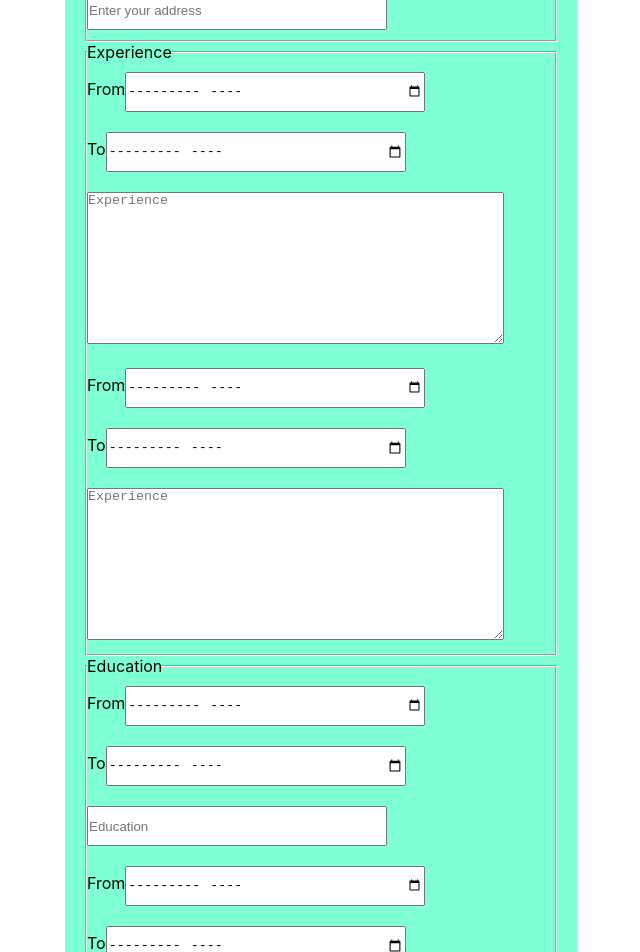
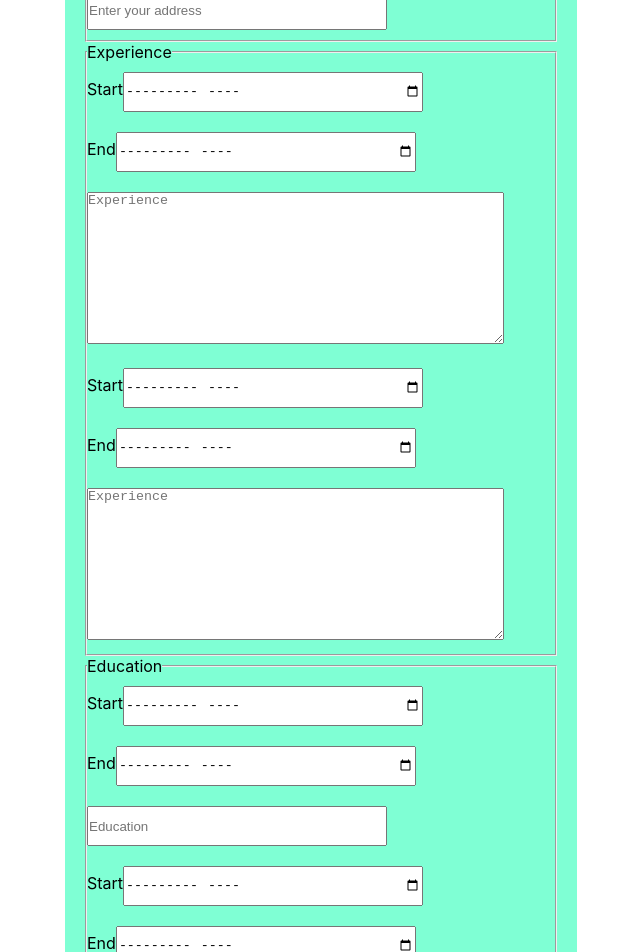
Before and after one commit to eashong2021/CVBuilder, a React (Create React App) app: page / in a window 1280 px wide. Shown: the part 420-1372 px from the top of the page, without its empty margins (319-959 px from the left). Built offline with nearby package versions, Linux system fonts and the light colour scheme.

Commit message:
update form

```diff
--- a/src/components/Cv/Cv.css
+++ b/src/components/Cv/Cv.css
@@ -42,7 +42,7 @@
 }
 
 .profiledetail-right{
-    margin-left: 10px;
+    margin-left: 50px;
 }
 
 
@@ -59,3 +59,7 @@
 .profile{
     display: flex;
 }
+
+.job-info{
+    margin-top: 50px;
+}
--- a/src/components/Cv/Cv.js
+++ b/src/components/Cv/Cv.js
@@ -23,7 +23,7 @@ const Cv = ({ personDetails }) => {
                 <img className="profile-img" src={personDetails[selector].image} alt=""></img>
               </div>
               <div className="profiledetail-right">
-                <div >
+                <div>
                   <div>
                     <h3 className="heading-left">{personDetails[selector].name}</h3>
                     <h4 className="job-title">Current job role</h4>
@@ -43,14 +43,18 @@ const Cv = ({ personDetails }) => {
             <div>
               <section className="experience">
                 <h2 className="heading-left">Experience</h2>
+                <h4>{personDetails[selector].expStartDate}</h4>
                 <p>{personDetails[selector].experience}</p>
+                <h4>{personDetails[selector].exp1StartDate}</h4>
                 <p>{personDetails[selector].experience1}</p>
               </section>
             </div>
             <div>
               <section className="education">
                 <h2 className="heading-left">Education</h2>
+                <h4>{personDetails[selector].eduStartDate}</h4>
                 <p>{personDetails[selector].education}</p>
+                <h4>{personDetails[selector].edu1StartDate}</h4>
                 <p>{personDetails[selector].education1}</p>
               </section>
             </div>
--- a/src/components/Form/Form.js
+++ b/src/components/Form/Form.js
@@ -2,8 +2,6 @@ import React from "react";
 import './form.css';
 
 const Form = ({
-handleImageUpload,
-image,
 handleSubmit,
 name,
 handleNameChange,
@@ -15,13 +13,33 @@ linkedInLink,
 handleLinkedInChange,
 address,
 handleAddressChange,
+
+handleExpStartChange,
+handleExpEndChange,
+expStartDate,
+expEndDate,
 experience,
 handleExperienceChange,
+
 experience1,
+handleExp1StartChange,
+handleExp1EndChange,
+exp1StartDate,
+exp1EndDate,
 handleExperience1Change,
+
+handleEduStartChange,
+handleEduEndChange,
 education,
+eduStartDate,
+eduEndDate,
 handleEducationChange,
+
 education1,
+handleEdu1StartChange,
+handleEdu1EndChange,
+edu1StartDate,
+edu1EndDate,
 handleEducation1Change
 }) => {
 
@@ -75,8 +93,8 @@ return(
 
         <fieldset>
             <legend>Experience</legend>
-            <label>From<input type='month'></input></label><br/>
-            <label>To<input type='month'></input></label><br/>
+            <label>Start<input type='month' value={expStartDate} onChange={handleExpStartChange}></input></label><br/>
+            <label>End<input type='month'value={expEndDate} onChange={handleExpEndChange}></input></label><br/>
             <textarea
                 placeholder="Experience"
                 onChange={handleExperienceChange}
@@ -84,8 +102,8 @@ return(
                 rows={10}
                 cols={50}
             ></textarea><br/>
-            <label>From<input type='month'></input></label><br/>
-            <label>To<input type='month'></input></label><br/>
+            <label>Start<input type='month' value={exp1StartDate} onChange={handleExp1StartChange}></input></label><br/>
+            <label>End<input type='month' value={exp1EndDate} onChange={handleExp1EndChange}></input></label><br/>
             <textarea
                 placeholder="Experience"
                 onChange={handleExperience1Change}
@@ -97,15 +115,15 @@ return(
 
         <fieldset>
             <legend>Education</legend>
-            <label>From<input type='month'></input></label><br/>
-            <label>To<input type='month'></input></label>
+            <label>Start<input type='month' value={eduStartDate} onChange={handleEduStartChange}></input></label><br/>
+            <label>End<input type='month' value={eduEndDate} onChange={handleEduEndChange}></input></label>
             <input
             placeholder="Education"
             onChange={handleEducationChange}
             value={education}
             ></input><br/>
-            <label>From<input type='month'></input></label><br/>
-            <label>To<input type='month'></input></label>
+            <label>Start<input type='month' value={edu1StartDate} onChange={handleEdu1StartChange}></input></label><br/>
+            <label>End<input type='month' value={edu1EndDate} onChange={handleEdu1EndChange}></input></label>
             <input
             placeholder="Education"
             onChange={handleEducation1Change}
--- a/src/containers/FormPage.js
+++ b/src/containers/FormPage.js
@@ -11,8 +11,16 @@ export const FormPage = ({addPersonDetails}) =>{
     const [phoneNumber, setPhoneNumber] = useState('');
     const [email, setEmail] = useState('');
     const [linkedInLink, setLinkedInLink] = useState('');
+    const [exp1StartDate, setExp1StartDate] = useState('');
+    const [exp1EndDate, setExp1EndDate] = useState('');
+    const [expStartDate, setExpStartDate] = useState('');
+    const [expEndDate, setExpEndDate] = useState('');
     const [experience, setExperience] = useState('');
     const [experience1, setExperience1] = useState('');
+    const [eduStartDate, setEduStartDate] = useState('');
+    const [eduEndDate, setEduEndDate] = useState('');
+    const [edu1StartDate, setEdu1StartDate] = useState('');
+    const [edu1EndDate, setEdu1EndDate] = useState('');
     const [education, setEducation] = useState('');
     const [education1, setEducation1] = useState('');
     const [image, setImage] = useState('');
@@ -26,10 +34,21 @@ export const FormPage = ({addPersonDetails}) =>{
         email,
         linkedInLink,
         address,
+        expStartDate,
+        expEndDate,
         experience,
+
+        exp1StartDate,
+        exp1EndDate,
         experience1,
+
         education,
-        education1
+        eduStartDate,
+        eduEndDate,
+
+        education1,
+        edu1StartDate,
+        edu1EndDate
     }
 
     let navigate = useNavigate();
@@ -47,10 +66,22 @@ export const FormPage = ({addPersonDetails}) =>{
         setPhoneNumber('');
         setEmail('')
         setLinkedInLink('')
+        setAddress('')
+
+        setExpStartDate('')
+        setExpEndDate('')
         setExperience('')
+
+        setExp1StartDate('')
+        setExp1EndDate('')
         setExperience1('')
-        setAddress('')
+
+        setEduStartDate('')
+        setEduEndDate('')
         setEducation('')
+
+        setEdu1StartDate('')
+        setEdu1EndDate('')
         setEducation1('')
 
         //navigate to cv component when button is clicked
@@ -79,6 +110,38 @@ export const FormPage = ({addPersonDetails}) =>{
         setLinkedInLink(e.target.value);
     }
 
+    const handleExpStartChange = e => {
+        setExpStartDate(e.target.value)
+    }
+
+    const handleExpEndChange = e => {
+        setExpEndDate(e.target.value)
+    }
+
+    const handleExp1StartChange = e => {
+        setExp1StartDate(e.target.value)
+    }
+
+    const handleExp1EndChange = e => {
+        setExp1EndDate(e.target.value)
+    }
+
+    const handleEduStartChange = e => {
+        setEduStartDate(e.target.value)
+    }
+
+    const handleEduEndChange = e => {
+        setEduEndDate(e.target.value)
+    }
+
+    const handleEdu1StartChange = e => {
+        setEdu1StartDate(e.target.value)
+    }
+
+    const handleEdu1EndChange = e => {
+        setEdu1EndDate(e.target.value)
+    }
+
     const handleExperienceChange = (e) => {
         setExperience(e.target.value);
     }
@@ -105,7 +168,7 @@ export const FormPage = ({addPersonDetails}) =>{
     return(
     <>
         <Form
-            ref={fileInput}
+
             handleImageUpload = {handleImageUpload}
             image={image}
             handleSubmit = {handleSubmit}
@@ -119,12 +182,32 @@ export const FormPage = ({addPersonDetails}) =>{
             handleLinkedInChange={handleLinkedInChange}
             address={address}
             handleAddressChange={handleAddressChange}
+
+            handleExpStartChange={handleExpStartChange}
             experience={experience}
+            expStartDate = {expStartDate}
+            expEndDate = {expEndDate}
+            handleExpEndChange={handleExpEndChange}
             handleExperienceChange={handleExperienceChange}
+
+            handleExp1StartChange={handleExp1StartChange}
             experience1={experience1}
+            exp1StartDate = {exp1StartDate}
+            exp1EndDate = {exp1EndDate}
+            handleExp1EndChange={handleExp1EndChange}
             handleExperience1Change={handleExperience1Change}
+
+            handleEduStartChange={handleEduStartChange}
+            handleEduEndChange={handleEduEndChange}
             education={education}
+            eduStartDate={eduStartDate}
+            eduEndDate = {eduEndDate}
             handleEducationChange={handleEducationChange}
+
+            handleEdu1StartChange={handleEdu1StartChange}
+            handleEdu1EndChange={handleEdu1EndChange}
+            edu1StartDate={edu1StartDate}
+            edu1EndDate = {edu1EndDate}
             education1={education1}
             handleEducation1Change={handleEducation1Change}
 
```
